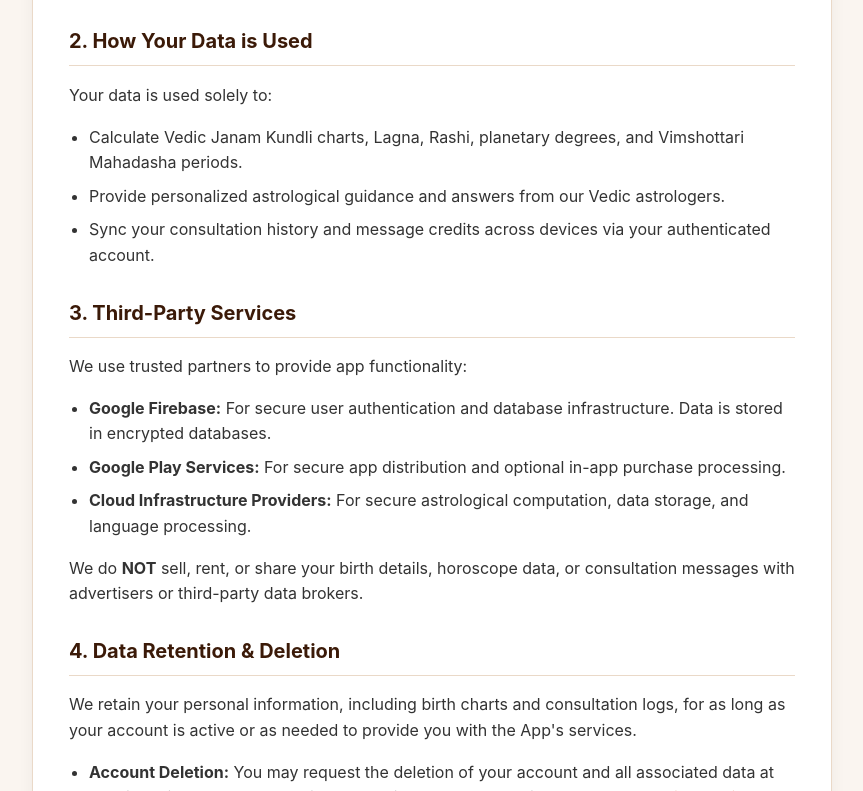
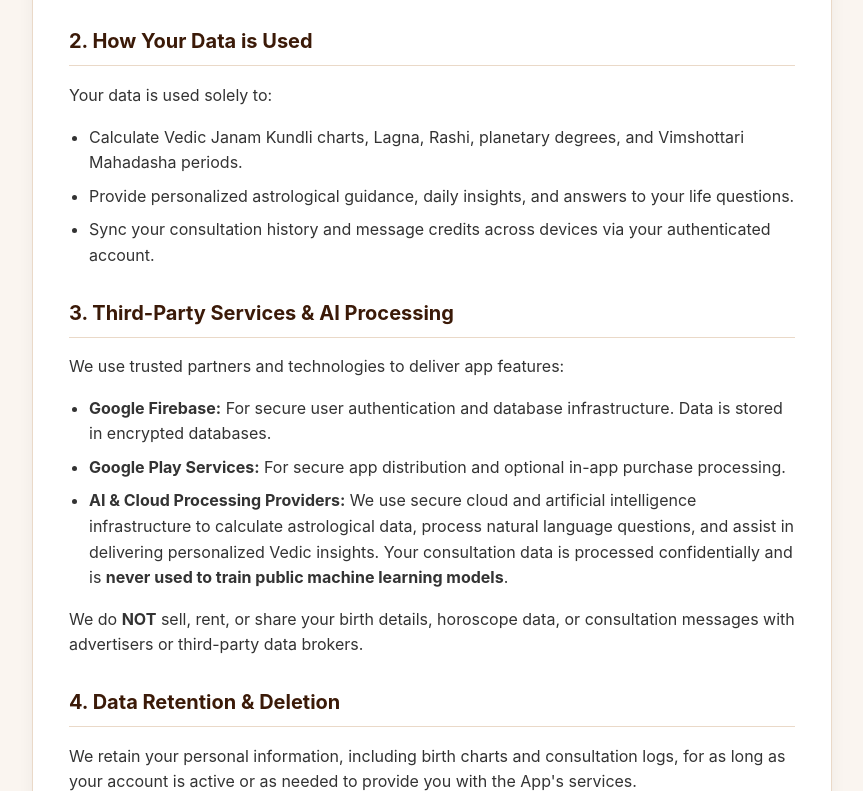
Before and after one commit to hanuramalabs/hanuramalabs.github.io, a plain HTML site: page greatastro.html in a window 1280 px wide. Shown: the part 593-1384 px from the top of the page, without its empty margins (208-1071 px from the left). Drawn offline with Linux system fonts and the light colour scheme.

Commit message:
Update greatastro.html

```diff
--- a/greatastro.html
+++ b/greatastro.html
@@ -80,16 +80,16 @@
         <p>Your data is used solely to:</p>
         <ul>
             <li>Calculate Vedic Janam Kundli charts, Lagna, Rashi, planetary degrees, and Vimshottari Mahadasha periods.</li>
-            <li>Provide personalized astrological guidance and answers from our Vedic astrologers.</li>
+            <li>Provide personalized astrological guidance, daily insights, and answers to your life questions.</li>
             <li>Sync your consultation history and message credits across devices via your authenticated account.</li>
         </ul>
 
-        <h2>3. Third-Party Services</h2>
-        <p>We use trusted partners to provide app functionality:</p>
+        <h2>3. Third-Party Services & AI Processing</h2>
+        <p>We use trusted partners and technologies to deliver app features:</p>
         <ul>
             <li><strong>Google Firebase:</strong> For secure user authentication and database infrastructure. Data is stored in encrypted databases.</li>
             <li><strong>Google Play Services:</strong> For secure app distribution and optional in-app purchase processing.</li>
-            <li><strong>Cloud Infrastructure Providers:</strong> For secure astrological computation, data storage, and language processing.</li>
+            <li><strong>AI & Cloud Processing Providers:</strong> We use secure cloud and artificial intelligence infrastructure to calculate astrological data, process natural language questions, and assist in delivering personalized Vedic insights. Your consultation data is processed confidentially and is <strong>never used to train public machine learning models</strong>.</li>
         </ul>
         <p>We do <strong>NOT</strong> sell, rent, or share your birth details, horoscope data, or consultation messages with advertisers or third-party data brokers.</p>
 
```
